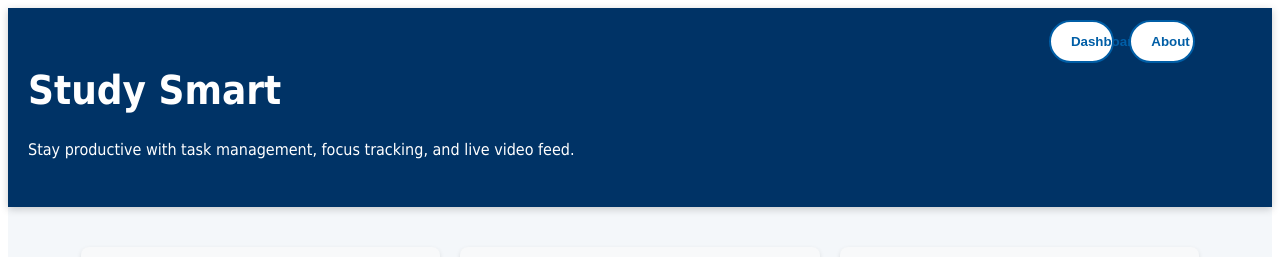
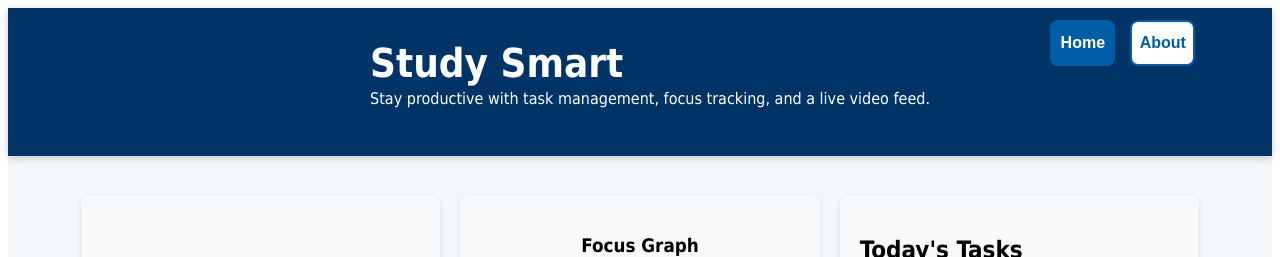
Before and after one commit to ShivamShah18/StudySmart, a React (Create React App) app in the folder new-app/: page / in a window 1280 px wide. Shown: the top 257 px of the page. Built offline with nearby package versions, Linux system fonts and the light colour scheme; no server answers.

Commit message:
Changed 3 files

```diff
--- a/new-app/src/App.css
+++ b/new-app/src/App.css
@@ -12,21 +12,24 @@ header {
   background-color: #003366; /* Dark blue background */
   padding: 2.0rem 0;
   box-shadow: 0 2px 8px rgba(0, 0, 0, 0.2);
+  display: flex;
+  justify-content: center;  /* Centers content horizontally */
+  align-items: center;      /* Centers content vertically */
 }
 
 header h1 {
   font-size: 2.5rem;
   font-weight: 700;
   color: white;
-  margin: 1;
-  margin-left: 20px;
+  margin: 0;
+  padding-left: 20px;
 }
 
 header p {
   font-size: 1rem;
   color: white;
   margin-top: 3px;
-  margin-left: 20px;
+  padding-left: 20px;
 }
 
 .top-right-buttons {
@@ -41,11 +44,13 @@ header p {
   padding: 12px 20px;
   background-color: #fff;
   border: 2px solid #005ea6;
-  border-radius: 30px;
+  border-radius: 50%;  /* Ensures circular shape */
   cursor: pointer;
   font-weight: bold;
   color: #005ea6;
   transition: background-color 0.3s, color 0.3s;
+  white-space: nowrap;  /* Prevents text from overflowing */
+  font-size: 14px;  /* Reduces font size to fit text properly */
 }
 
 .nav-button:hover {
@@ -325,3 +330,108 @@ button:focus {
 .graph-button:hover {
   background-color: #0056b3;
 }
+
+
+/* Nav button styles */
+.top-right-buttons {
+  position: absolute;
+  top: 20px;
+  right: 20px;
+  display: flex;
+  gap: 15px;
+}
+
+.nav-button {
+  padding: 12px 24px;  /* Adjusted padding for rectangular shape */
+  background-color: #fff;
+  border: 2px solid #005ea6;
+  border-radius: 8px;  /* Curved edges */
+  cursor: pointer;
+  font-weight: bold;
+  color: #005ea6;
+  transition: background-color 0.3s, color 0.3s;
+  white-space: nowrap;  /* Prevents text overflow */
+  font-size: 16px;  /* Font size for readability */
+}
+
+.nav-button:hover {
+  background-color: #005ea6;
+  color: white;
+}
+
+.nav-button.active {
+  background-color: #005ea6;  /* Active button color */
+  color: white;
+}
+
+.nav-button.about-btn {
+  background-color: #4C6B93;
+  color: white;
+}
+
+.nav-button.about-btn:hover {
+  background-color: #3B5374;
+}
+
+/* Optional: Adding active state styling */
+.nav-button.active {
+  background-color: #005ea6;  /* Active state */
+  color: white;
+}
+
+.nav-button.active:hover {
+  background-color: #003f6b; /* Darker shade when active */
+}
+
+/* Container for the navigation buttons */
+.top-right-buttons {
+  position: absolute;
+  top: 20px;
+  right: 20px;
+  display: flex;
+  gap: 15px;
+}
+
+/* Styling for individual navigation buttons */
+.nav-button {
+  display: flex;          /* Make the button a flex container */
+  align-items: center;    /* Center text vertically */
+  justify-content: center; /* Center text horizontally */
+  padding: 12px 24px;      /* Padding for rectangular shape */
+  background-color: #fff;
+  border: 2px solid #005ea6;
+  border-radius: 8px;      /* Rounded corners */
+  cursor: pointer;
+  font-weight: bold;
+  color: #005ea6;
+  transition: background-color 0.3s, color 0.3s;
+  white-space: nowrap;     /* Prevent text overflow */
+  font-size: 16px;         /* Font size for readability */
+  text-align: center;      /* Ensure text is aligned properly */
+}
+
+.nav-button:hover {
+  background-color: #005ea6;
+  color: white;
+}
+
+/* Styling for the active state of the button */
+.nav-button.active {
+  background-color: #005ea6;
+  color: white;
+}
+
+/* Optional: Styling for "About" button variant */
+.nav-button.about-btn {
+  background-color: #4C6B93;
+  color: white;
+}
+
+.nav-button.about-btn:hover {
+  background-color: #3B5374;
+}
+
+/* Active button hover effect */
+.nav-button.active:hover {
+  background-color: #003f6b; /* Darker shade when active */
+}
--- a/new-app/src/App.js
+++ b/new-app/src/App.js
@@ -23,7 +23,7 @@ const App = () => {
             <div>
               <h1 className="text-2xl font-bold text-white sm:text-3xl">Study Smart</h1>
               <p className="mt-1.5 text-sm text-white">
-                Stay productive with task management, focus tracking, and live video feed.
+                Stay productive with task management, focus tracking, and a live video feed.
               </p>
             </div>
             <Navigation activeTab={activeTab} setActiveTab={setActiveTab} />
--- a/new-app/src/components/Navigation.jsx
+++ b/new-app/src/components/Navigation.jsx
@@ -7,7 +7,7 @@ const Navigation = ({ activeTab, setActiveTab }) => {
         className={`nav-button ${activeTab === 'Dashboard' ? 'active' : ''}`}
         onClick={() => setActiveTab('Dashboard')}
       >
-        Dashboard
+        Home
       </button>
       <button
         className={`nav-button ${activeTab === 'About' ? 'active' : ''}`}
@@ -19,4 +19,5 @@ const Navigation = ({ activeTab, setActiveTab }) => {
   );
 };
 
+
 export default Navigation;
```
